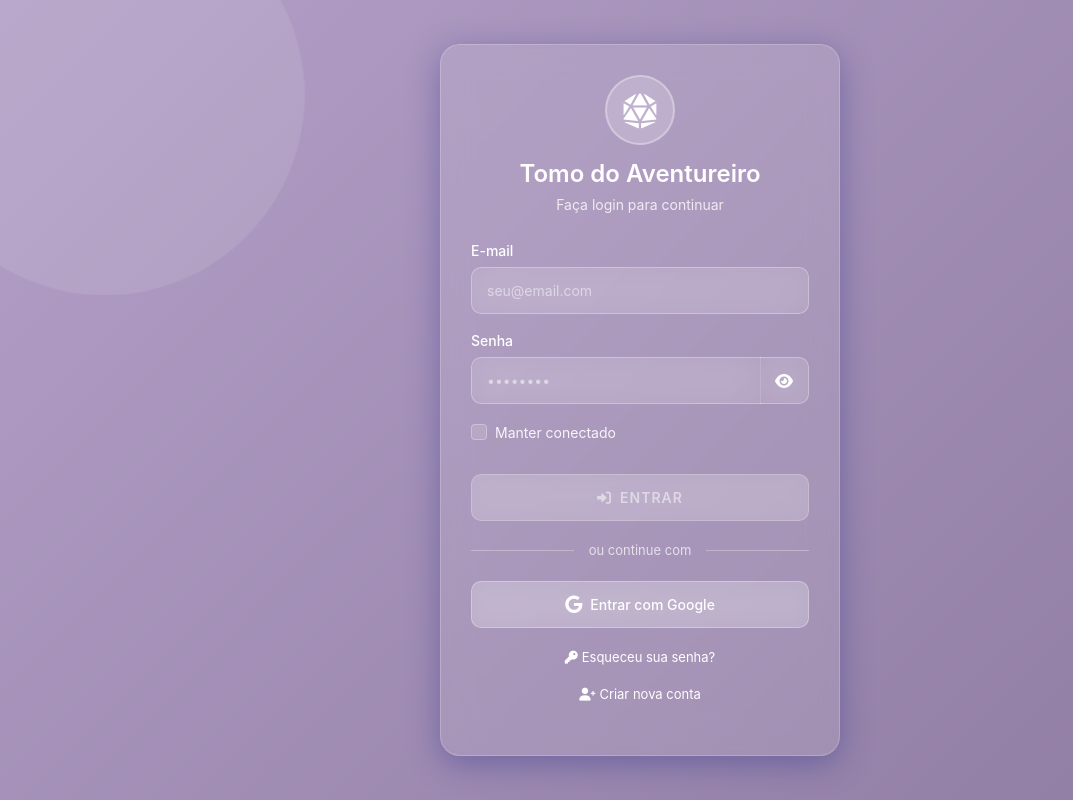
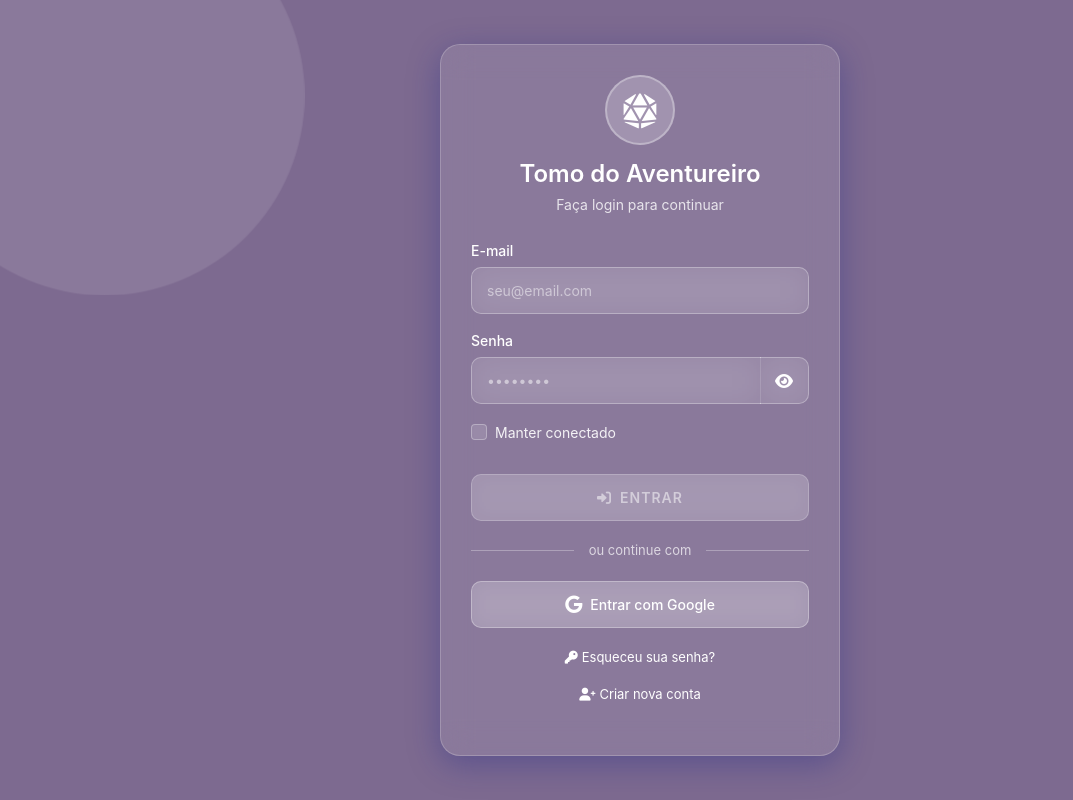
Before and after one commit to SantanaYure/tomo_do_aventureiro, an Angular app: page /login in a window 1280 px wide. Shown: the whole page, without its empty margins (0-1073 px from the left). Built offline with nearby package versions, Linux system fonts and the light colour scheme.

Commit message:
fix: Corrige a cor de background de login e cadastro

```diff
--- a/src/app/components/login/login.component.css
+++ b/src/app/components/login/login.component.css
@@ -4,11 +4,7 @@
   display: flex;
   align-items: center;
   justify-content: center;
-  background: linear-gradient(
-    135deg,
-    var(--color-primary-light) 0%,
-    var(--color-primary-dark) 100%
-  );
+  background: var(--color-primary-darkest);
   position: relative;
   overflow: hidden;
   padding: 20px;
--- a/src/app/components/register/register.component.css
+++ b/src/app/components/register/register.component.css
@@ -4,11 +4,7 @@
   display: flex;
   align-items: center;
   justify-content: center;
-  background: linear-gradient(
-    135deg,
-    var(--color-primary-light) 0%,
-    var(--color-primary-dark) 100%
-  );
+  background: var(--color-primary-darkest);
   position: relative;
   overflow: hidden;
   padding: 20px;
```
